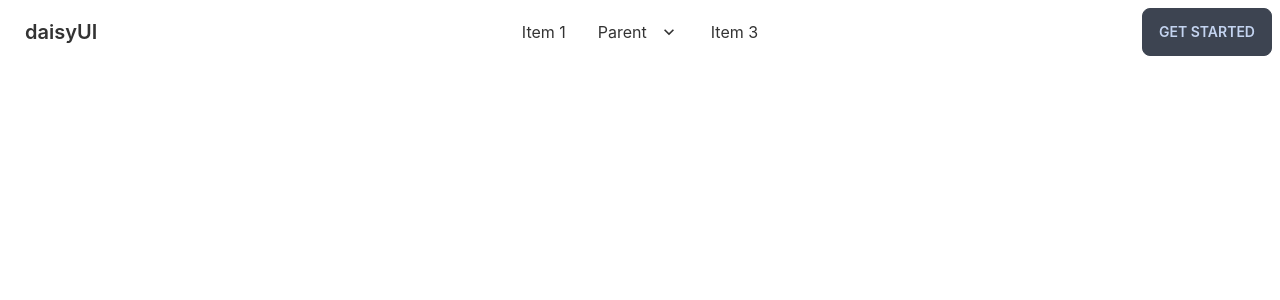
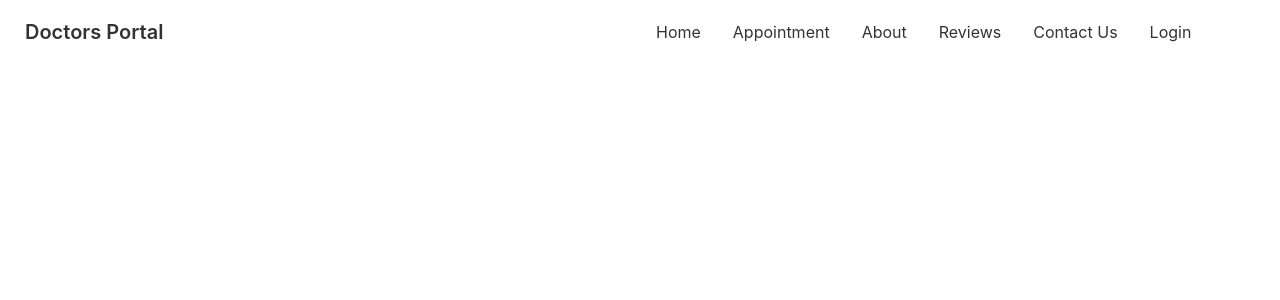
Before and after one commit to Jonied-mirza-shakib/doctors-portal-client, a React (Create React App) app: page / in a window 1280 px wide. Shown: the top 300 px of the page. Built offline with nearby package versions, Linux system fonts and the light colour scheme.

Commit message:
completed the navbar page

```diff
--- a/src/App.js
+++ b/src/App.js
@@ -16,8 +16,8 @@ function App() {
       <Routes>
         <Route path='/home' element={<Home></Home>}></Route>
         <Route path='/about' element={<About></About>}></Route>
-        <Route path='/appoinment' element={<Appoinment></Appoinment>}></Route>
-        <Route path='/rivews' element={<Rivews></Rivews>}></Route>
+        <Route path='/appointment' element={<Appoinment></Appoinment>}></Route>
+        <Route path='/reviews' element={<Rivews></Rivews>}></Route>
         <Route path='/contactUs' element={<ContactUs></ContactUs>}></Route>
         <Route path='/login' element={<Login></Login>}></Route>
       </Routes>
--- a/src/Pages/Shared/Navbar.js
+++ b/src/Pages/Shared/Navbar.js
@@ -1,6 +1,14 @@
 import React from 'react';
-
+import { Link } from 'react-router-dom'
 const Navbar = () => {
+    const menuItem = <>
+        <li><Link to='/home'>Home</Link></li>
+        <li><Link to='/appointment'>Appointment</Link></li>
+        <li><Link to='/about'>About</Link></li>
+        <li><Link to='/reviews'>Reviews</Link></li>
+        <li><Link to='/contactUs'>Contact Us</Link></li>
+        <li><Link to='/login'>Login</Link></li>
+    </>
     return (
         <div class="navbar bg-base-100">
             <div class="navbar-start">
@@ -9,40 +17,15 @@ const Navbar = () => {
                         <svg xmlns="http://www.w3.org/2000/svg" class="h-5 w-5" fill="none" viewBox="0 0 24 24" stroke="currentColor"><path stroke-linecap="round" stroke-linejoin="round" stroke-width="2" d="M4 6h16M4 12h8m-8 6h16" /></svg>
                     </label>
                     <ul tabindex="0" class="menu menu-compact dropdown-content mt-3 p-2 shadow bg-base-100 rounded-box w-52">
-                        <li><a>Item 1</a></li>
-                        <li tabindex="0">
-                            <a class="justify-between">
-                                Parent
-                                <svg class="fill-current" xmlns="http://www.w3.org/2000/svg" width="24" height="24" viewBox="0 0 24 24"><path d="M8.59,16.58L13.17,12L8.59,7.41L10,6L16,12L10,18L8.59,16.58Z" /></svg>
-                            </a>
-                            <ul class="p-2">
-                                <li><a>Submenu 1</a></li>
-                                <li><a>Submenu 2</a></li>
-                            </ul>
-                        </li>
-                        <li><a>Item 3</a></li>
+                        {menuItem}
                     </ul>
                 </div>
-                <a class="btn btn-ghost normal-case text-xl">daisyUI</a>
+                <a class="btn btn-ghost normal-case text-xl">Doctors Portal</a>
             </div>
             <div class="navbar-center hidden lg:flex">
                 <ul class="menu menu-horizontal p-0">
-                    <li><a>Item 1</a></li>
-                    <li tabindex="0">
-                        <a>
-                            Parent
-                            <svg class="fill-current" xmlns="http://www.w3.org/2000/svg" width="20" height="20" viewBox="0 0 24 24"><path d="M7.41,8.58L12,13.17L16.59,8.58L18,10L12,16L6,10L7.41,8.58Z" /></svg>
-                        </a>
-                        <ul class="p-2">
-                            <li><a>Submenu 1</a></li>
-                            <li><a>Submenu 2</a></li>
-                        </ul>
-                    </li>
-                    <li><a>Item 3</a></li>
+                    {menuItem}
                 </ul>
-            </div>
-            <div class="navbar-end">
-                <a class="btn">Get started</a>
             </div>
         </div>
     );
```
